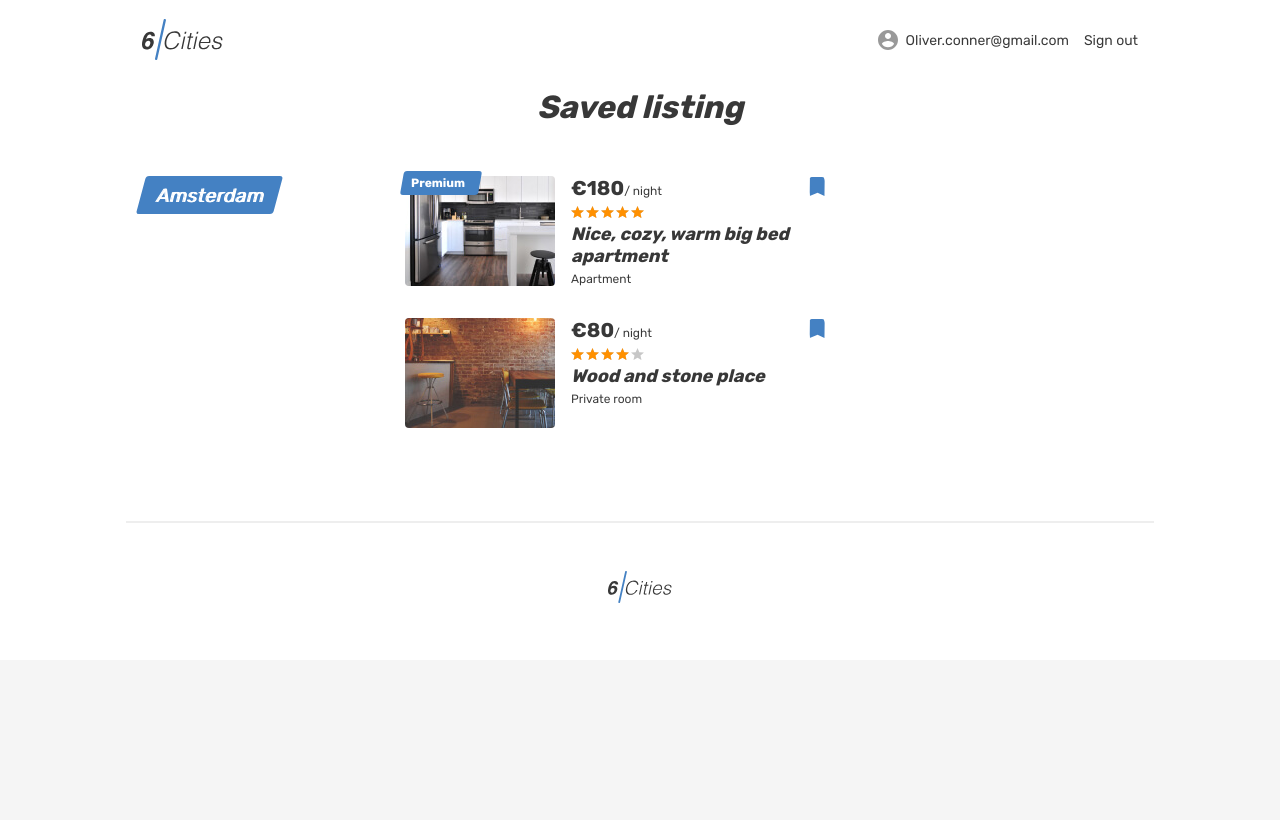
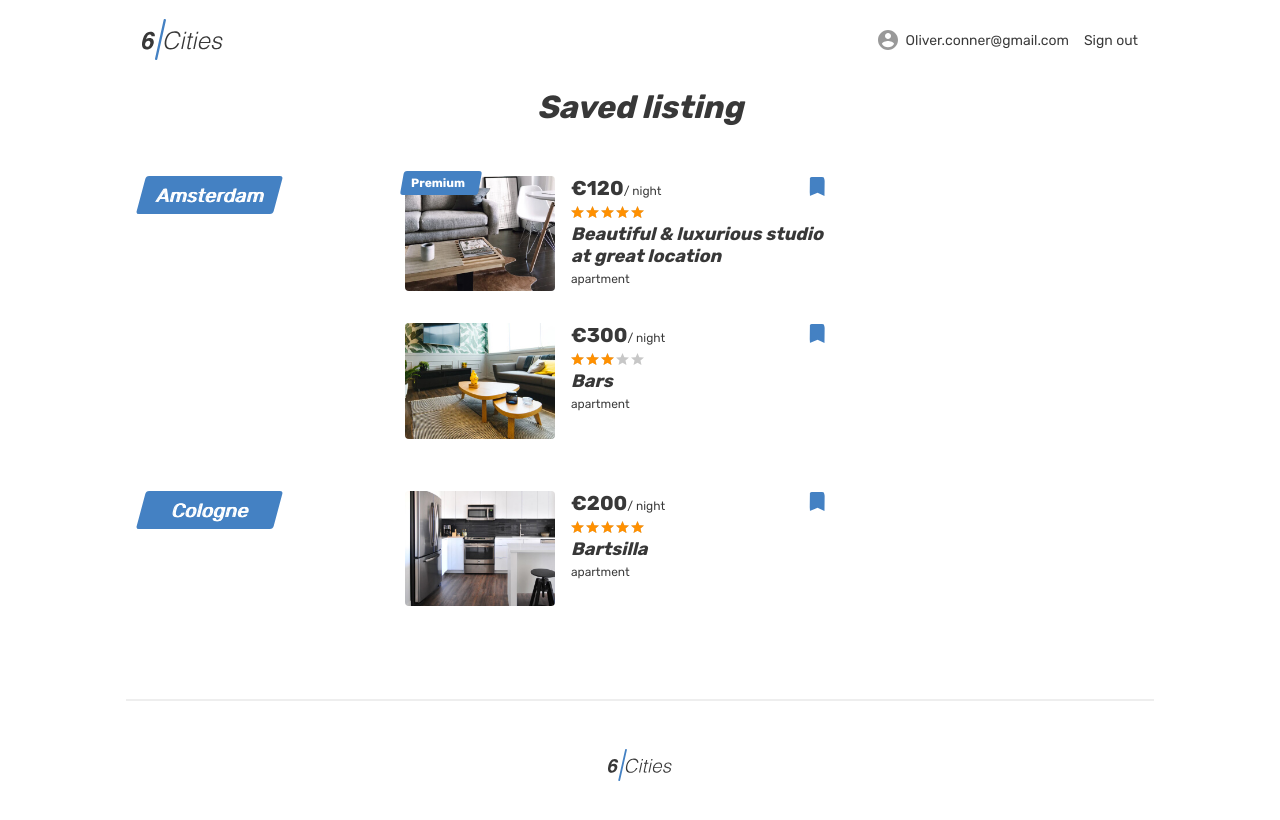
Before and after one commit to AzisHop/1333325-six-cities-9, a React (Create React App) app in the folder project/: page /login in a window 1280 px wide. Shown: the top 820 px of the page. Built offline with nearby package versions, Linux system fonts and the light colour scheme.

Commit message:
Favorites Done

```diff
--- a/project/src/components/favorites-places/favoritePlacesCity.tsx
+++ b/project/src/components/favorites-places/favoritePlacesCity.tsx
@@ -1,49 +1,47 @@
-export default function FavoritePlacesCity(): JSX.Element {
+import Place from '../place/place';
+import {PlaceFavorites, TypePage} from '../../types/types';
+
+type FavoritePlacesCityProps = FavoritesPlacesProps
+
+interface FavoritesPlacesProps {
+  favoritesPlaces: PlaceFavorites[]
+}
+
+export default function FavoritePlacesCity({favoritesPlaces}: FavoritePlacesCityProps): JSX.Element {
+  const places = favoritesPlaces.map(({
+    id,
+    price,
+    title,
+    type,
+    isPremium,
+    isFavorite,
+    previewImage,
+    rating,
+  }) => (
+    <Place
+      key={id}
+      id={id}
+      price={price}
+      title={title}
+      type={type}
+      isPremium={isPremium}
+      isFavorite={isFavorite}
+      previewImage={previewImage}
+      rating={rating}
+      typePage={TypePage.FAVORITES}
+    />
+  ));
   return (
     <li className="favorites__locations-items">
       <div className="favorites__locations locations locations--current">
         <div className="locations__item">
           <a className="locations__item-link" href="#">
-            <span>Cologne</span>
+            <span>{favoritesPlaces[0]?.city.name}</span>
           </a>
         </div>
       </div>
       <div className="favorites__places">
-        <article className="favorites__card place-card">
-          <div className="favorites__image-wrapper place-card__image-wrapper">
-            <a href="#">
-              <img className="place-card__image" src="img/apartment-small-04.jpg" width="150" height="110"
-                alt="Place image"
-              />
-            </a>
-          </div>
-          <div className="favorites__card-info place-card__info">
-            <div className="place-card__price-wrapper">
-              <div className="place-card__price">
-                <b className="place-card__price-value">&euro;180</b>
-                <span className="place-card__price-text">&#47;&nbsp;night</span>
-              </div>
-              <button className="place-card__bookmark-button place-card__bookmark-button--active button"
-                type="button"
-              >
-                <svg className="place-card__bookmark-icon" width="18" height="19">
-                  <use xlinkHref="#icon-bookmark"/>
-                </svg>
-                <span className="visually-hidden">{'In bookmarks'}</span>
-              </button>
-            </div>
-            <div className="place-card__rating rating">
-              <div className="place-card__stars rating__stars">
-                <span style={{width: '100%'}}/>
-                <span className="visually-hidden">{'Rating'}</span>
-              </div>
-            </div>
-            <h2 className="place-card__name">
-              <a href="#">{'White castle'}</a>
-            </h2>
-            <p className="place-card__type">{'Apartment'}</p>
-          </div>
-        </article>
+        {places}
       </div>
     </li>
   );
--- a/project/src/components/favorites-places/favoritesPlaces.tsx
+++ b/project/src/components/favorites-places/favoritesPlaces.tsx
@@ -1,11 +1,12 @@
-import {Cities, PlaceFavorites, PlaceType} from '../../types/types';
+import {Cities, PlaceFavorites} from '../../types/types';
+import FavoritePlacesCity from './favoritePlacesCity';
 
 interface FavoritesPlacesProps {
   favoritesPlaces: PlaceFavorites[]
 }
 
 export default function FavoritesPlaces({favoritesPlaces} : FavoritesPlacesProps): JSX.Element {
-  const cities = new Map<string, PlaceType[]>([
+  const cities = new Map<string, PlaceFavorites[]>([
     [Cities.PARIS, []],
     [Cities.AMSTERDAM, []],
     [Cities.BRUSSELS, []],
@@ -16,96 +17,18 @@ export default function FavoritesPlaces({favoritesPlaces} : FavoritesPlacesProps
   favoritesPlaces.forEach((favoritesPlace) => {
     cities.get(favoritesPlace.city.name)?.push(favoritesPlace);
   });
-
+  const places = [];
+  for (const amount of cities.values()) {
+    if (amount.length) {
+      const city = (
+        <FavoritePlacesCity favoritesPlaces={amount}/>
+      );
+      places.push(city);
+    }
+  }
   return (
     <ul className="favorites__list">
-      <li className="favorites__locations-items">
-        <div className="favorites__locations locations locations--current">
-          <div className="locations__item">
-            <a className="locations__item-link" href="#">
-              <span>Amsterdam</span>
-            </a>
-          </div>
-        </div>
-        <div className="favorites__places">
-          <article className="favorites__card place-card">
-            <div className="place-card__mark">
-              <span>{'Premium'}</span>
-            </div>
-            <div className="favorites__image-wrapper place-card__image-wrapper">
-              <a href="#">
-                <img className="place-card__image" src="img/apartment-small-03.jpg" width="150" height="110"
-                  alt="Place image"
-                />
-              </a>
-            </div>
-            <div className="favorites__card-info place-card__info">
-              <div className="place-card__price-wrapper">
-                <div className="place-card__price">
-                  <b className="place-card__price-value">&euro;180</b>
-                  <span className="place-card__price-text">&#47;&nbsp;night</span>
-                </div>
-                <button className="place-card__bookmark-button place-card__bookmark-button--active button"
-                  type="button"
-                >
-                  <svg className="place-card__bookmark-icon" width="18" height="19">
-                    <use xlinkHref="#icon-bookmark"/>
-                  </svg>
-                  <span className="visually-hidden">{'In bookmarks'}</span>
-                </button>
-              </div>
-              <div className="place-card__rating rating">
-                <div className="place-card__stars rating__stars">
-                  <span style={{width: '100%'}}/>
-                  <span className="visually-hidden">{'Rating'}</span>
-                </div>
-              </div>
-              <h2 className="place-card__name">
-                <a href="#">{'Nice, cozy, warm big bed apartment'}</a>
-              </h2>
-              <p className="place-card__type">{'Apartment'}</p>
-            </div>
-          </article>
-
-          <article className="favorites__card place-card">
-            <div className="favorites__image-wrapper place-card__image-wrapper">
-              <a href="#">
-                <img className="place-card__image" src="img/room-small.jpg" width="150" height="110"
-                  alt="Place image"
-                />
-              </a>
-            </div>
-            <div className="favorites__card-info place-card__info">
-              <div className="place-card__price-wrapper">
-                <div className="place-card__price">
-                  <b className="place-card__price-value">&euro;80</b>
-                  <span className="place-card__price-text">&#47;&nbsp;night</span>
-                </div>
-                <button className="place-card__bookmark-button place-card__bookmark-button--active button"
-                  type="button"
-                >
-                  <svg className="place-card__bookmark-icon" width="18" height="19">
-                    <use xlinkHref="#icon-bookmark"/>
-                  </svg>
-                  <span className="visually-hidden">{'In bookmarks'}</span>
-                </button>
-              </div>
-              <div className="place-card__rating rating">
-                <div className="place-card__stars rating__stars">
-                  <span style={{width: '80%'}}/>
-                  <span className="visually-hidden">{'Rating'}</span>
-                </div>
-              </div>
-              <h2 className="place-card__name">
-                <a href="#">{'Wood and stone plac'}e</a>
-              </h2>
-              <p className="place-card__type">{'Private room'}</p>
-            </div>
-          </article>
-        </div>
-      </li>
-
-
+      {places}
     </ul>
   );
 }
--- a/project/src/components/place/place.tsx
+++ b/project/src/components/place/place.tsx
@@ -1,12 +1,7 @@
 import cn from 'classnames/bind';
-import {RatingStars, PlaceType} from '../../types/types';
+import {RatingStars, PlaceType, PageInfo, TypePage} from '../../types/types';
 
-interface PageInfo {
-  isMainPage: boolean;
-  isFavoritesPage: boolean;
-  isPropertyPage: boolean;
-}
-type PlaceProps = PlaceType & PageInfo
+type PlaceProps = PlaceType
 export default function Place({
   id,
   price,
@@ -16,10 +11,8 @@ export default function Place({
   isFavorite = false,
   previewImage,
   rating,
-  isMainPage = false,
-  isFavoritesPage = false,
-  isPropertyPage = false,
-} : PlaceProps): JSX.Element {
+  typePage,
+} : PlaceProps & PageInfo): JSX.Element {
   const bookmarkStyle = cn({
     'place-card__bookmark-button': true,
     'button': true,
@@ -28,25 +21,26 @@ export default function Place({
 
   const articleStyle = cn({
     'place-card': true,
-    'cities__place-card': isMainPage,
-    'favorites__card': isFavoritesPage,
-    'near-places__card': isPropertyPage,
-  })
+    'cities__place-card': typePage === TypePage.MAIN,
+    'favorites__card': typePage === TypePage.FAVORITES,
+    'near-places__card': typePage === TypePage.PROPERTY,
+  });
   const wrapperImgStyle = cn({
     'place-card__image-wrapper': true,
-    'cities__image-wrapper': isMainPage,
-    'favorites__image-wrapper': isFavoritesPage,
-    'near-places__image-wrapper': isPropertyPage,
+    'cities__image-wrapper': typePage === TypePage.MAIN,
+    'favorites__image-wrapper': typePage === TypePage.FAVORITES,
+    'near-places__image-wrapper': typePage === TypePage.PROPERTY,
 
-  })
+  });
   const infoCardStyle = cn({
     'place-card__info': true,
-    'favorites__card-info': isFavoritesPage,
-  })
+    'favorites__card-info': typePage === TypePage.FAVORITES,
+  });
   const sizeImgPlace = {
-    width: isFavoritesPage ? '150' : '260',
-    height: isFavoritesPage ? '110' : '200',
-  }
+    width: (typePage === TypePage.FAVORITES) ? '150px' : '260px',
+    height: (typePage === TypePage.FAVORITES) ? '110px' : '200px',
+  };
+  console.log(sizeImgPlace);
   const ratingInStars = getRatingInStars(rating);
   return (
     <article className={articleStyle}>
@@ -57,7 +51,7 @@ export default function Place({
       )}
       <div className={wrapperImgStyle}>
         <a href="#">
-          <img className="place-card__image" src={previewImage} width="260" height="200"
+          <img className="place-card__image" src={previewImage} width={sizeImgPlace.width} height={sizeImgPlace.height}
             alt="Place image"
           />
         </a>
@@ -69,7 +63,7 @@ export default function Place({
             <span className="place-card__price-text">&#47;&nbsp;night</span>
           </div>
           <button className={bookmarkStyle} type="button">
-            <svg className="place-card__bookmark-icon" width={sizeImgPlace.width} height={sizeImgPlace.height}>
+            <svg className="place-card__bookmark-icon" width="18px" height="19px">
               <use xlinkHref="#icon-bookmark"/>
             </svg>
             <span className="visually-hidden">{'To bookmarks'}</span>
--- a/project/src/components/place/placesList.tsx
+++ b/project/src/components/place/placesList.tsx
@@ -1,10 +1,10 @@
 import Place from './place';
-import {PlaceType} from '../../types/types';
+import {PageInfo, PlaceType} from '../../types/types';
 
 export type PlacesProps = {
   places: PlaceType[];
 }
-export default function PlacesList({places} : PlacesProps) {
+export default function PlacesList({places, typePage} : PlacesProps & PageInfo) {
   const placesArray = places.map(({
     id,
     price,
@@ -25,6 +25,7 @@ export default function PlacesList({places} : PlacesProps) {
       isPremium={isPremium}
       isFavorite={isFavorite}
       rating={rating}
+      typePage={typePage}
     />
   ));
   return (
--- a/project/src/mock/favoritesMock.ts
+++ b/project/src/mock/favoritesMock.ts
@@ -1,16 +1,16 @@
+import {PlaceFavorites} from '../types/types';
 
 
-export const favoritesPage: SmallFavorites[] = [
+export const favoritesPage: PlaceFavorites[] = [
   {
     'city': {
       'name': 'Amsterdam',
     },
     'id': 0,
     'isFavorite': true,
-    'isPremium': false,
+    'isPremium': true,
 
-    'maxAdults': 4,
-    'previewImage': 'img/1.png',
+    'previewImage': 'img/apartment-01.jpg',
     'price': 120,
     'rating': 4.8,
     'title': 'Beautiful & luxurious studio at great location',
@@ -24,8 +24,7 @@ export const favoritesPage: SmallFavorites[] = [
     'isFavorite': true,
     'isPremium': false,
 
-    'maxAdults': 4,
-    'previewImage': 'img/2.png',
+    'previewImage': 'img/apartment-02.jpg',
     'price': 300,
     'rating': 3,
     'title': 'Bars',
@@ -39,8 +38,7 @@ export const favoritesPage: SmallFavorites[] = [
     'isFavorite': true,
     'isPremium': false,
 
-    'maxAdults': 4,
-    'previewImage': 'img/3.png',
+    'previewImage': 'img/apartment-03.jpg',
     'price': 200,
     'rating': 5,
     'title': 'Bartsilla',
--- a/project/src/pages/main/index.tsx
+++ b/project/src/pages/main/index.tsx
@@ -1,5 +1,6 @@
 import {data} from '../../mock/mainPageMock';
 import PlacesList from '../../components/place/placesList';
+import {TypePage} from '../../types/types';
 
 interface MainProps {
   place: number;
@@ -92,7 +93,7 @@ export default function Main({place} : MainProps): JSX.Element {
                   <li className="places__option" tabIndex={0}>{'Top rated first'}</li>
                 </ul>
               </form>
-              <PlacesList places={data.places} />
+              <PlacesList places={data.places} typePage={TypePage.MAIN} />
             </section>
             <div className="cities__right-section">
               <section className="cities__map map"/>
--- a/project/src/types/types.ts
+++ b/project/src/types/types.ts
@@ -27,17 +27,16 @@ export interface PlaceType {
 
 export interface PlaceFavorites {
   city: {
-    name: string
-  }
+    name: string;
+  };
   id: number;
-  isFavorite: boolean
-  isPremium: boolean
-  maxAdults: number
-  previewImage: string
-  price: number
-  rating: number
-  title: string
-  type: string
+  isFavorite: boolean;
+  isPremium: boolean;
+  previewImage: string;
+  price: number;
+  rating: number;
+  title: string;
+  type: string;
 }
 
 export interface CitiesFavorites {
@@ -57,3 +56,13 @@ export enum Cities {
   HAMBURG = 'Hamburg',
   DUSSELDORF = 'Dusseldorf',
 }
+
+export interface PageInfo {
+  typePage: TypePage;
+}
+
+export enum TypePage {
+  MAIN = 'main',
+  FAVORITES = 'favorites',
+  PROPERTY = 'property',
+}
```
Also changed, not shown: project/src/components/favorites-places/favoritePlace.tsx (indentation only).
